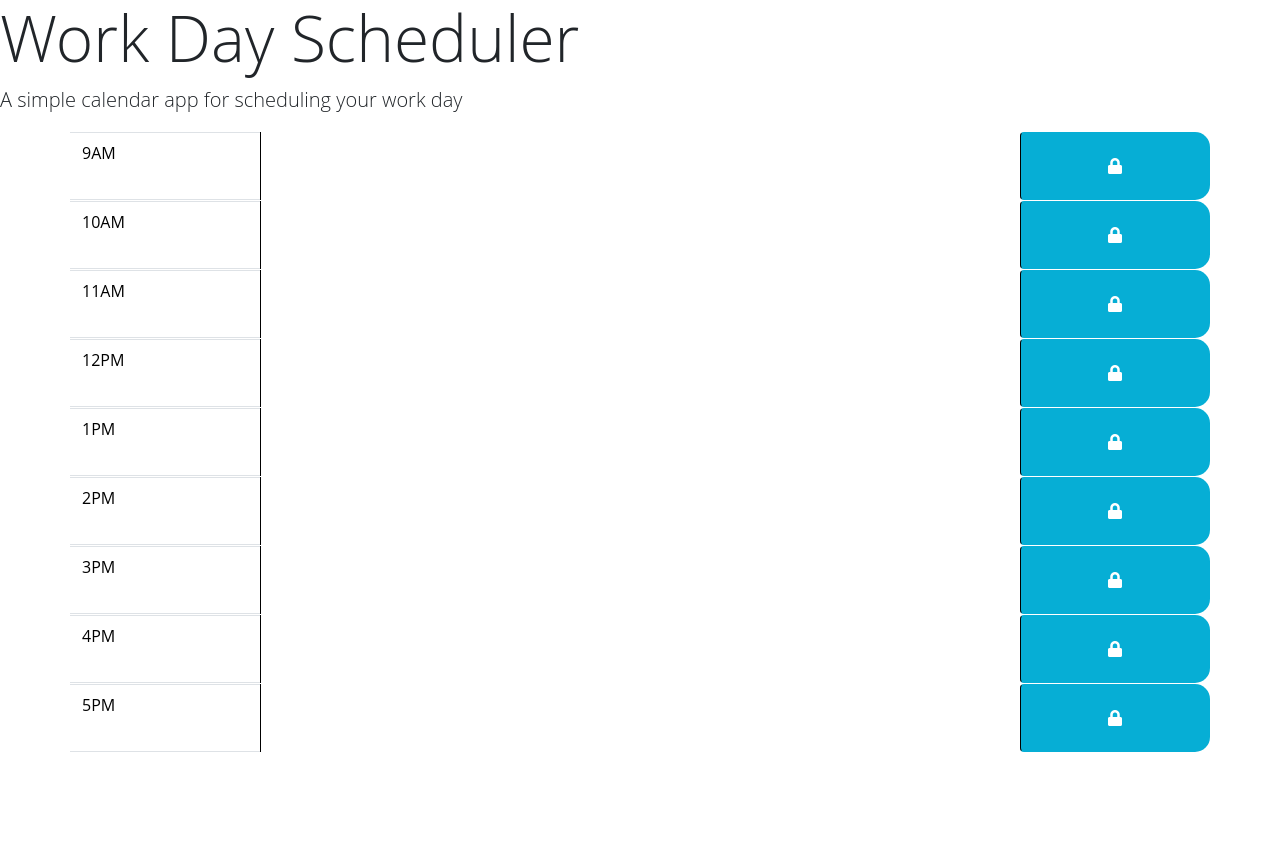
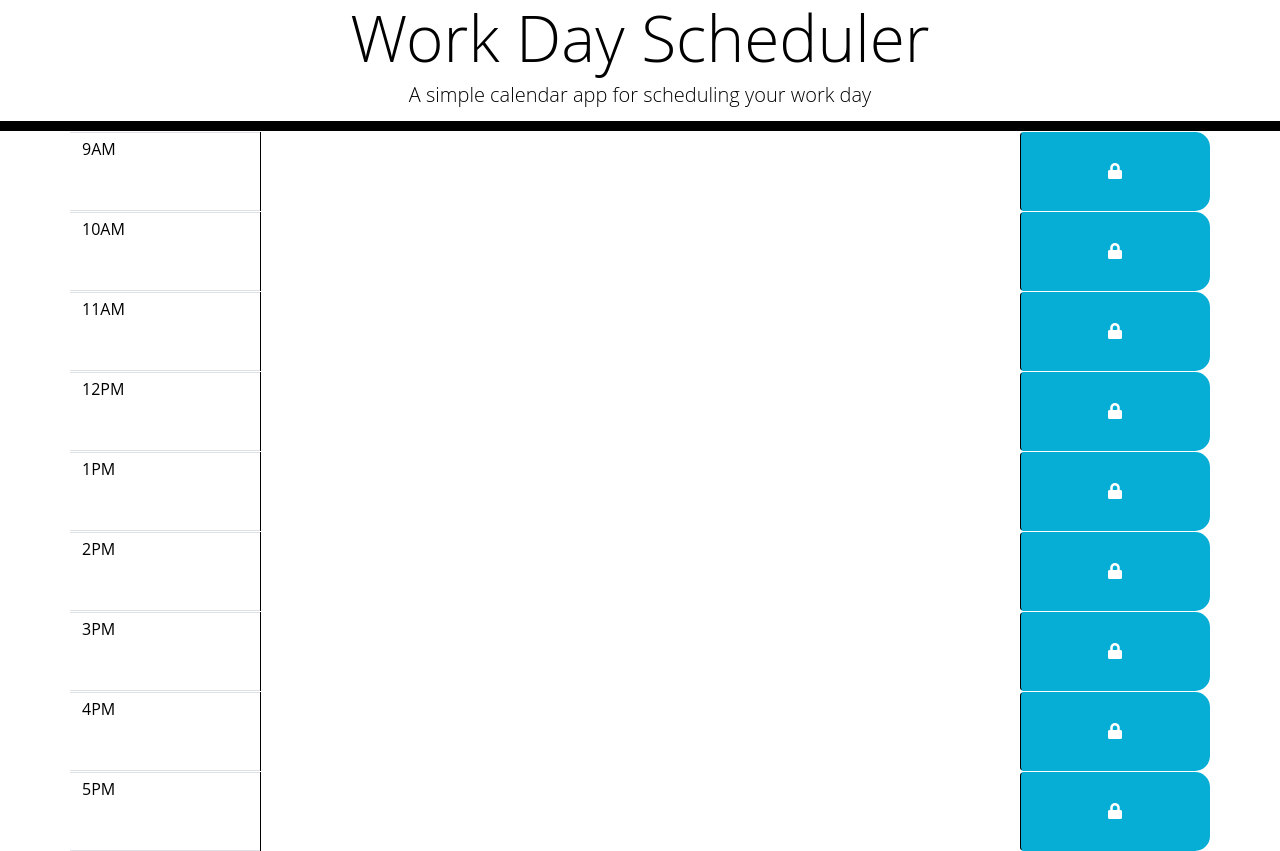
Before and after one commit to Musadaq23/Daily-Planner, a plain HTML site: page index.html in a window 1280 px wide. Before the commit the page ends 800 px from the top, so only its background shows below. Drawn offline with nearby package versions, Linux system fonts and the light colour scheme.

Commit message:
edited css file and added display class

```diff
--- a/style.css
+++ b/style.css
@@ -1,6 +1,7 @@
 body {
   font-family: 'Open Sans', sans-serif;
   font-size: 16px;
+  line-height: 1;
 }
 
 textarea {
@@ -12,16 +13,27 @@ textarea {
   padding: 10px;
 }
 
+.Display {
+  text-align: center;
+  background-color: transparent;
+  color: black;
+  border-radius: 0;
+  border-bottom: 10px solid black;
+}
+
 .description {
   white-space: pre-wrap;
 }
 
 .time-block {
   border-radius: 15px;
+  text-align: center;
 }
 
 .row {
   border-top: 1px solid white;
+  white-space: pre-wrap;
+  height: 80px;
 }
 
 .hour {
```
